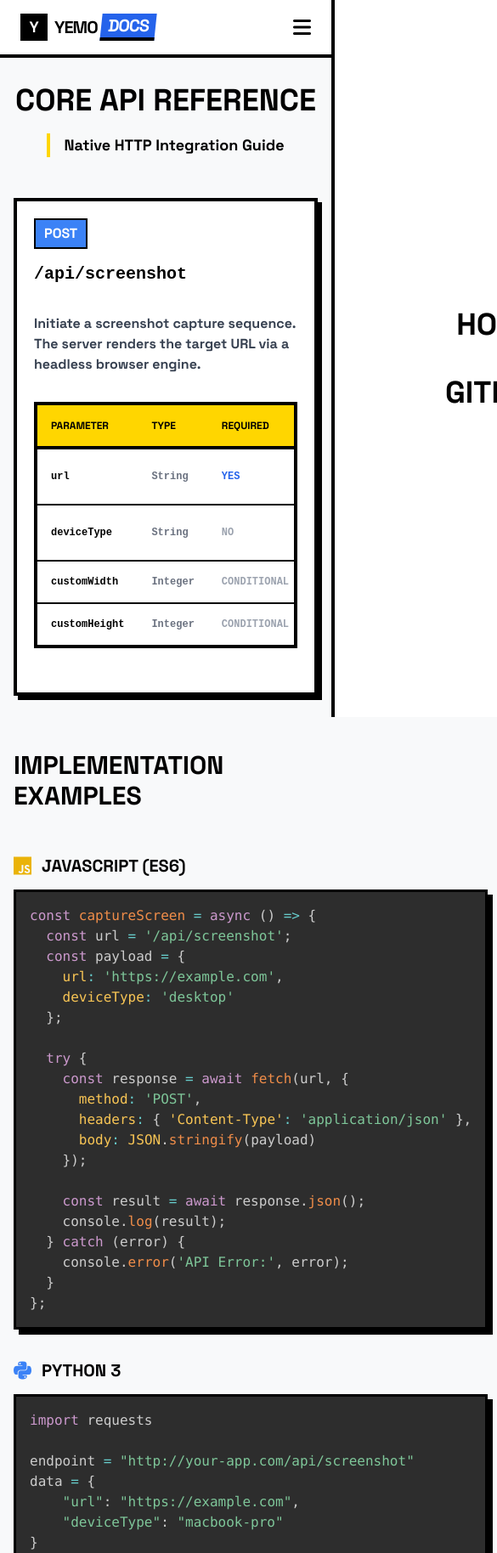
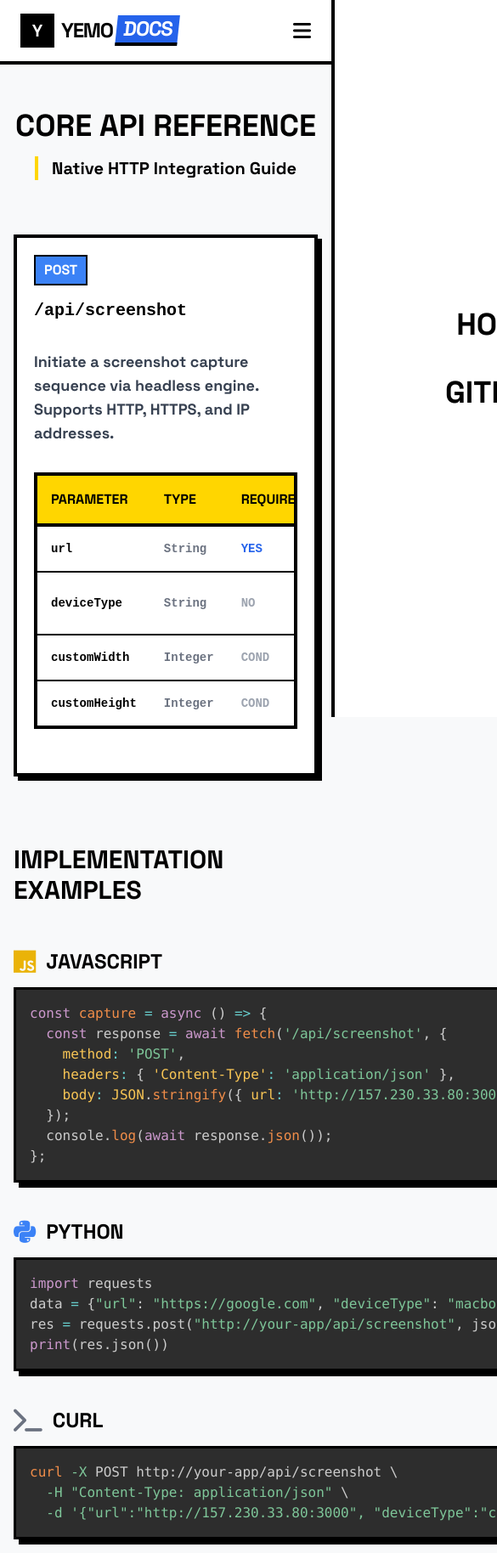
Before and after one commit to yemobyte/YeMo-SC, a website: page public/docs.html in a window 390 px wide. Shown: the top 1828 px of the page at 85% size, 585 px wide, since content can reach past the window. Drawn offline with nearby package versions, Linux system fonts and the light colour scheme.

Commit message:
Update UI: Add docs to home, remove Home from navbar on main page, rebuild docs with full responsiveness and AOS

```diff
--- a/public/docs.html
+++ b/public/docs.html
@@ -92,26 +92,23 @@
 </head>
 
 <body class="text-black font-sans">
-
     <nav class="fixed top-0 w-full z-40 bg-white border-b-4 border-black py-4 px-6">
         <div class="max-w-7xl mx-auto flex justify-between items-center">
             <a href="/" class="flex items-center gap-2 group">
                 <div
-                    class="w-8 h-8 md:w-10 md:h-10 bg-black text-white flex items-center justify-center font-black text-lg md:text-xl border-2 border-black group-hover:bg-brand-yellow group-hover:text-black transition-colors">
+                    class="w-10 h-10 bg-black text-white flex items-center justify-center font-black text-xl border-2 border-black group-hover:bg-brand-yellow group-hover:text-black transition-colors">
                     Y</div>
                 <div class="flex items-center">
-                    <span class="font-black text-xl md:text-2xl tracking-tighter uppercase">YeMo</span>
+                    <span class="font-black text-2xl tracking-tighter uppercase">YeMo</span>
                     <span
-                        class="font-black text-xl md:text-2xl tracking-tighter bg-blue-600 text-white px-2 ml-1 transform -skew-x-6 border-b-4 border-black uppercase">Docs</span>
+                        class="font-black text-2xl tracking-tighter bg-blue-600 text-white px-2 ml-1 transform -skew-x-6 border-b-4 border-black uppercase">Docs</span>
                 </div>
             </a>
-
             <div class="hidden md:flex gap-8 font-bold items-center">
                 <a href="/" class="hover:text-blue-600 transition-colors">HOME</a>
                 <a href="https://github.com/yemobyte/YeMo-SC" target="_blank"
                     class="hover:text-blue-600 transition-colors">GITHUB</a>
             </div>
-
             <button onclick="toggleNav()" class="md:hidden text-2xl flex items-center focus:outline-none"><i
                     class="fas fa-bars"></i></button>
         </div>
@@ -119,64 +116,60 @@
 
     <div id="mobile-nav"
         class="fixed inset-0 z-50 bg-white flex flex-col items-center justify-center gap-10 text-4xl font-black border-l-4 border-black">
-        <button onclick="toggleNav()" class="absolute top-6 right-6 text-5xl focus:outline-none">&times;</button>
+        <button onclick="toggleNav()" class="absolute top-6 right-6 text-5xl">&times;</button>
         <a href="/" onclick="toggleNav()">HOME</a>
         <a href="https://github.com/yemobyte/YeMo-SC" onclick="toggleNav()">GITHUB</a>
     </div>
 
-    <main class="max-w-6xl mx-auto pt-24 md:pt-32 pb-20 px-4 md:px-6">
-
-        <header data-aos="fade-down" class="mb-12 md:mb-16 text-center lg:text-left">
-            <h1 class="text-4xl md:text-6xl font-black uppercase mb-4 leading-tight">Core API Reference</h1>
-            <p class="text-lg md:text-xl font-bold border-l-4 border-brand-yellow pl-4 inline-block">Native HTTP
-                Integration Guide</p>
+    <main class="max-w-6xl mx-auto pt-32 pb-20 px-4 md:px-6">
+        <header data-aos="fade-down" class="mb-16 text-center lg:text-left">
+            <h1 class="text-4xl md:text-6xl font-black uppercase mb-4">Core API Reference</h1>
+            <p class="text-xl font-bold border-l-4 border-brand-yellow pl-4 inline-block">Native HTTP Integration Guide
+            </p>
         </header>
 
-        <section data-aos="fade-up" class="mb-16 md:mb-20">
+        <section data-aos="fade-up" class="mb-20">
             <div class="bg-white border-4 border-black p-5 md:p-8 shadow-hard">
                 <div class="flex flex-col sm:flex-row sm:items-center gap-4 mb-8">
                     <span class="method-badge method-post w-fit">POST</span>
                     <code class="text-xl md:text-3xl font-black break-all">/api/screenshot</code>
                 </div>
-
-                <p class="mb-8 font-bold text-base md:text-lg text-gray-700">Initiate a screenshot capture sequence. The
-                    server renders the target URL via a headless browser engine.</p>
-
-                <div class="overflow-x-auto border-4 border-black mb-8 rounded-none">
+                <p class="mb-8 font-bold text-lg text-gray-700">Initiate a screenshot capture sequence via headless
+                    engine. Supports HTTP, HTTPS, and IP addresses.</p>
+                <div class="overflow-x-auto border-4 border-black mb-8">
                     <table class="w-full text-left bg-white min-w-[700px]">
-                        <thead
-                            class="bg-brand-yellow text-black border-b-4 border-black font-black uppercase text-xs md:text-sm">
+                        <thead class="bg-brand-yellow text-black border-b-4 border-black">
                             <tr>
-                                <th class="p-4">Parameter</th>
-                                <th class="p-4">Type</th>
-                                <th class="p-4">Required</th>
-                                <th class="p-4">Description</th>
+                                <th class="p-4 uppercase font-black">Parameter</th>
+                                <th class="p-4 uppercase font-black">Type</th>
+                                <th class="p-4 uppercase font-black">Required</th>
+                                <th class="p-4 uppercase font-black">Description</th>
                             </tr>
                         </thead>
-                        <tbody class="font-mono font-bold text-xs md:text-sm">
+                        <tbody class="font-mono font-bold text-sm">
                             <tr class="border-b-2 border-black hover:bg-gray-50">
                                 <td class="p-4">url</td>
                                 <td class="p-4 text-gray-500">String</td>
                                 <td class="p-4 text-blue-600">YES</td>
-                                <td class="p-4">Absolute URL (e.g., https://google.com or http://1.1.1.1)</td>
+                                <td class="p-4">Absolute URL or IP address</td>
                             </tr>
                             <tr class="border-b-2 border-black hover:bg-gray-50">
                                 <td class="p-4">deviceType</td>
                                 <td class="p-4 text-gray-500">String</td>
                                 <td class="p-4 text-gray-400">NO</td>
-                                <td class="p-4">Enum: desktop, macbook-pro, iphone-14, pixel-7, custom</td>
+                                <td class="p-4">desktop, macbook-pro, iphone-14, pixel-7, custom</td>
                             </tr>
                             <tr class="border-b-2 border-black hover:bg-gray-50">
                                 <td class="p-4">customWidth</td>
                                 <td class="p-4 text-gray-500">Integer</td>
-                                <td class="p-4 text-gray-400">CONDITIONAL</td>
-                                <td class="p-4">Width in px. Required if deviceType is "custom".</td>
+                                <td class="p-4 text-gray-400">COND</td>
+                                <td class="p-4">Required if deviceType is "custom"</td>
                             </tr>
                             <tr class="hover:bg-gray-50">
                                 <td class="p-4">customHeight</td>
                                 <td class="p-4 text-gray-500">Integer</td>
-                                <td class="p-4 text-gray-400">CONDITIONAL</td>
-                                <td class="p-4">Height in px. Required if deviceType is "custom".</td>
+                                <td class="p-4 text-gray-400">COND</td>
+                                <td class="p-4">Required if deviceType is "custom"</td>
                             </tr>
                         </tbody>
                     </table>
@@ -187,94 +180,55 @@
         <section class="space-y-12">
             <h2 class="text-3xl md:text-4xl font-black uppercase mb-8" data-aos="fade-right">Implementation Examples
             </h2>
-
-            <div class="grid lg:grid-cols-2 gap-8 md:gap-10">
+            <div class="grid lg:grid-cols-2 gap-10">
                 <div data-aos="fade-up">
-                    <div class="flex items-center gap-3 mb-3">
-                        <i class="fab fa-js text-2xl md:text-3xl text-yellow-500"></i>
-                        <h3 class="font-bold text-xl md:text-2xl uppercase">Javascript (Es6)</h3>
+                    <div class="flex items-center gap-3 mb-3"><i class="fab fa-js text-3xl text-yellow-500"></i>
+                        <h3 class="font-bold text-2xl uppercase">Javascript</h3>
                     </div>
                     <div class="code-block">
-                        <pre><code class="language-javascript">const captureScreen = async () => {
-  const url = '/api/screenshot';
-  const payload = {
-    url: 'https://example.com',
-    deviceType: 'desktop'
-  };
-
-  try {
-    const response = await fetch(url, {
-      method: 'POST',
-      headers: { 'Content-Type': 'application/json' },
-      body: JSON.stringify(payload)
-    });
-
-    const result = await response.json();
-    console.log(result);
-  } catch (error) {
-    console.error('API Error:', error);
-  }
+                        <pre><code class="language-javascript">const capture = async () => {
+  const response = await fetch('/api/screenshot', {
+    method: 'POST',
+    headers: { 'Content-Type': 'application/json' },
+    body: JSON.stringify({ url: 'http://157.230.33.80:3000', deviceType: 'desktop' })
+  });
+  console.log(await response.json());
 };</code></pre>
                     </div>
                 </div>
-
                 <div data-aos="fade-up" data-aos-delay="100">
-                    <div class="flex items-center gap-3 mb-3">
-                        <i class="fab fa-python text-2xl md:text-3xl text-blue-500"></i>
-                        <h3 class="font-bold text-xl md:text-2xl uppercase">Python 3</h3>
+                    <div class="flex items-center gap-3 mb-3"><i class="fab fa-python text-3xl text-blue-500"></i>
+                        <h3 class="font-bold text-2xl uppercase">Python</h3>
                     </div>
                     <div class="code-block">
                         <pre><code class="language-python">import requests
-
-endpoint = "http://your-app.com/api/screenshot"
-data = {
-    "url": "https://example.com",
-    "deviceType": "macbook-pro"
-}
-
-try:
-    response = requests.post(endpoint, json=data)
-    result = response.json()
-    print(result)
-except Exception as e:
-    print(f"Request Failed: {e}")</code></pre>
+data = {"url": "https://google.com", "deviceType": "macbook-pro"}
+res = requests.post("http://your-app/api/screenshot", json=data)
+print(res.json())</code></pre>
                     </div>
                 </div>
-
                 <div data-aos="fade-up" class="lg:col-span-2">
-                    <div class="flex items-center gap-3 mb-3">
-                        <i class="fas fa-terminal text-2xl md:text-3xl text-gray-500"></i>
-                        <h3 class="font-bold text-xl md:text-2xl uppercase">cURL</h3>
+                    <div class="flex items-center gap-3 mb-3"><i class="fas fa-terminal text-3xl text-gray-500"></i>
+                        <h3 class="font-bold text-2xl uppercase">cURL</h3>
                     </div>
                     <div class="code-block">
-                        <pre><code class="language-bash">curl -X POST http://your-app.com/api/screenshot \
+                        <pre><code class="language-bash">curl -X POST http://your-app/api/screenshot \
   -H "Content-Type: application/json" \
-  -d '{
-    "url":"https://google.com",
-    "deviceType":"desktop"
-}'</code></pre>
+  -d '{"url":"http://157.230.33.80:3000", "deviceType":"custom", "customWidth":1920, "customHeight":1080}'</code></pre>
                     </div>
                 </div>
             </div>
         </section>
-
     </main>
-
-    <footer class="text-center font-bold bg-white text-black py-10 md:py-12 border-t-4 border-black mt-20 px-4">
-        <p class="text-sm md:text-base">&copy; 2025 YeMoSHOT System. Immortalizing every pixel.</p>
+    <footer class="text-center font-bold bg-white text-black py-12 border-t-4 border-black mt-20">
+        <p>&copy; 2025 YeMoSHOT System.</p>
     </footer>
-
     <script src="https://cdnjs.cloudflare.com/ajax/libs/prism/1.29.0/prism.min.js"></script>
     <script src="https://cdnjs.cloudflare.com/ajax/libs/prism/1.29.0/components/prism-javascript.min.js"></script>
     <script src="https://cdnjs.cloudflare.com/ajax/libs/prism/1.29.0/components/prism-python.min.js"></script>
     <script src="https://cdnjs.cloudflare.com/ajax/libs/prism/1.29.0/components/prism-bash.min.js"></script>
     <script src="https://unpkg.com/aos@2.3.1/dist/aos.js"></script>
-    <script>
-        AOS.init({ once: true, duration: 800 });
-        function toggleNav() {
-            document.getElementById('mobile-nav').classList.toggle('open');
-        }
-    </script>
+    <script>AOS.init({ once: true, duration: 800 }); function toggleNav() { document.getElementById('mobile-nav').classList.toggle('open'); }</script>
 </body>
 
 </html>
```
Also changed, not shown: public/index.html (+3 -17 lines).
